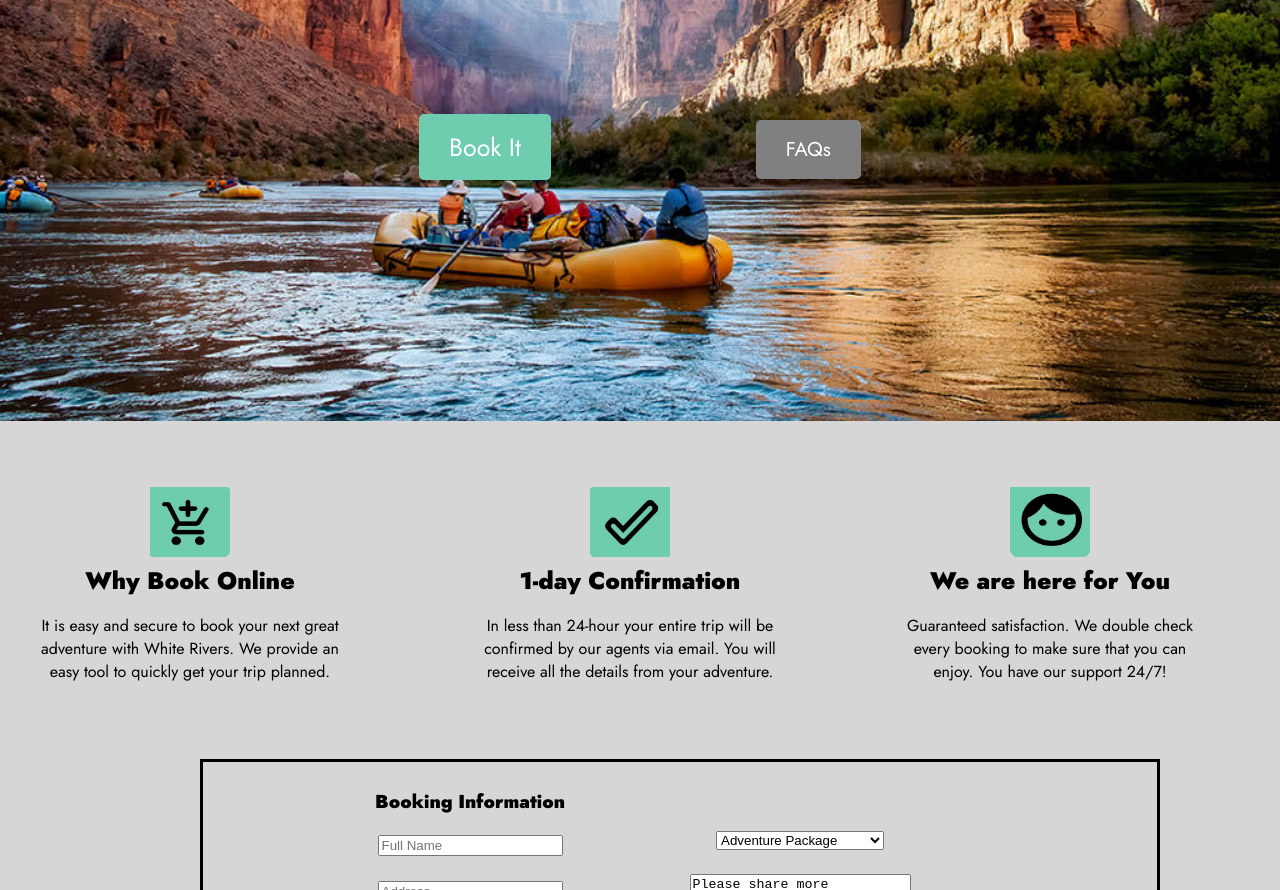
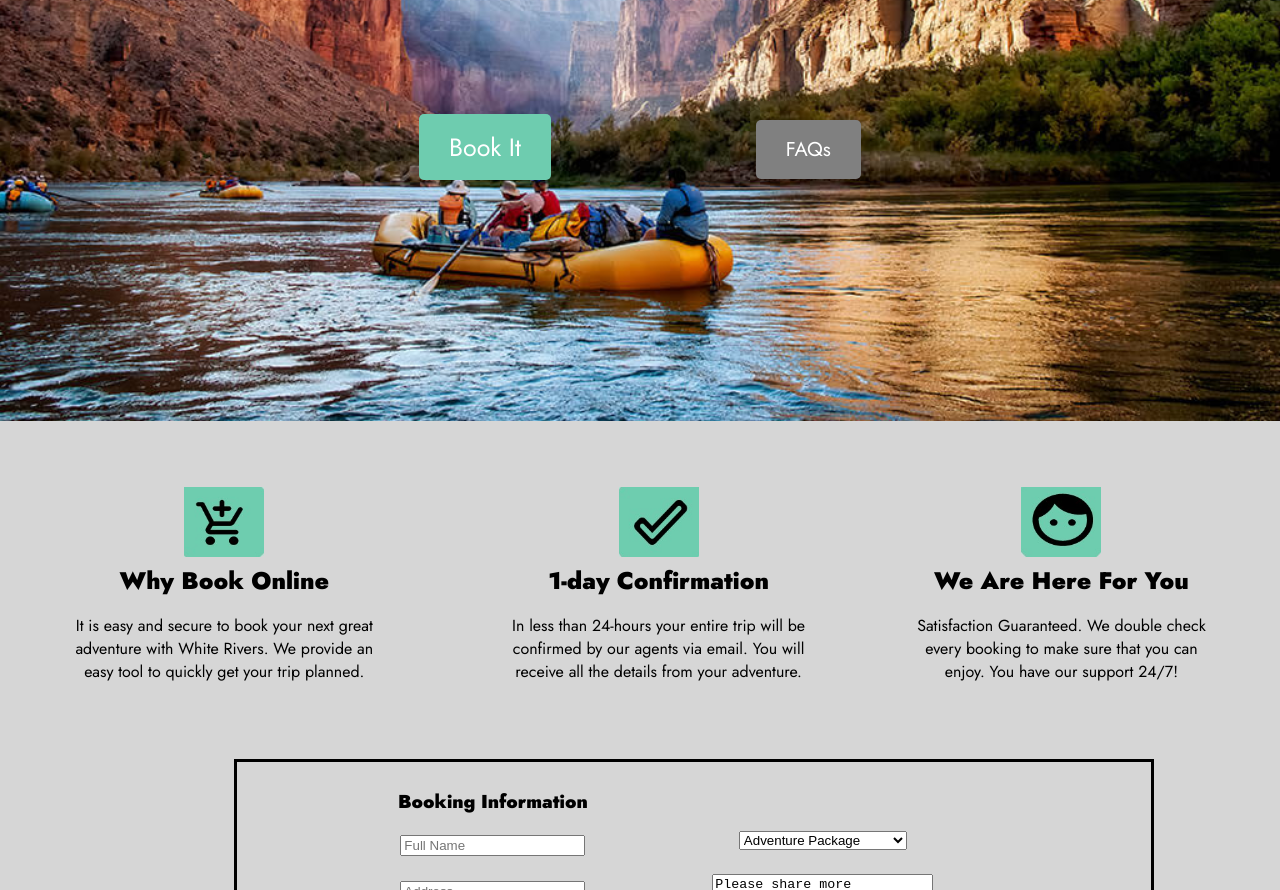
Before and after one commit to ThiagoPizzirani/wdd130, a plain HTML site: page wwr/booking.html in a window 1280 px wide. Shown: the part 210-1100 px from the top of the page. Drawn offline with Linux system fonts and the light colour scheme; a web font is replaced by a local one.

Commit message:
Resubmitting booking and style for WWR

```diff
--- a/wwr/booking.html
+++ b/wwr/booking.html
@@ -44,12 +44,12 @@
             <section class="camping-card-book">
                 <img class="icon" src="images/icon_booking_confirmation.jpg" alt="river icon">
                 <h2>1-day Confirmation</h2>
-                <p>In less than 24-hour your entire trip will be confirmed by our agents via email. You will receive all the details from your adventure.</p>
+                <p>In less than 24-hours your entire trip will be confirmed by our agents via email. You will receive all the details from your adventure.</p>
             </section>
             <section class="rapids-card-book">
                 <img class="icon" src="images/icon_booking_support.jpg" alt="river icon">
-                <h2>We are here for You</h2>
-                <p>Guaranteed satisfaction. We double check every booking to make sure that you can enjoy. You have our support 24/7!</p>
+                <h2>We Are Here For You</h2>
+                <p>Satisfaction Guaranteed. We double check every booking to make sure that you can enjoy. You have our support 24/7!</p>
             </section>
             <div id="form-border"></div>
             <section class="bookingf">
--- a/wwr/styles/style.css
+++ b/wwr/styles/style.css
@@ -356,7 +356,7 @@ main section img {
 }
 #form-border {
     box-sizing: border-box;
-    width: 960px;
+    width: 920px;
     height: 380px;
     border: 3px solid black;
     margin: 10px;
```
